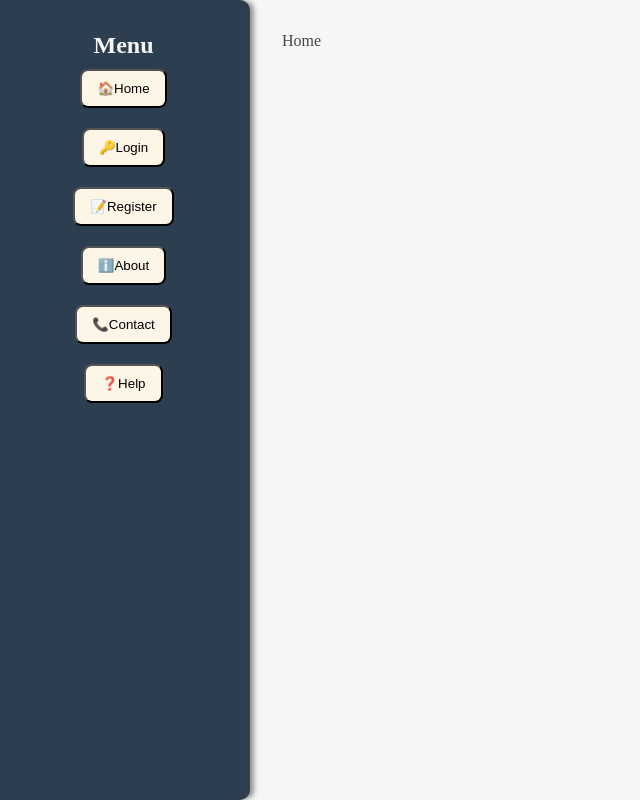
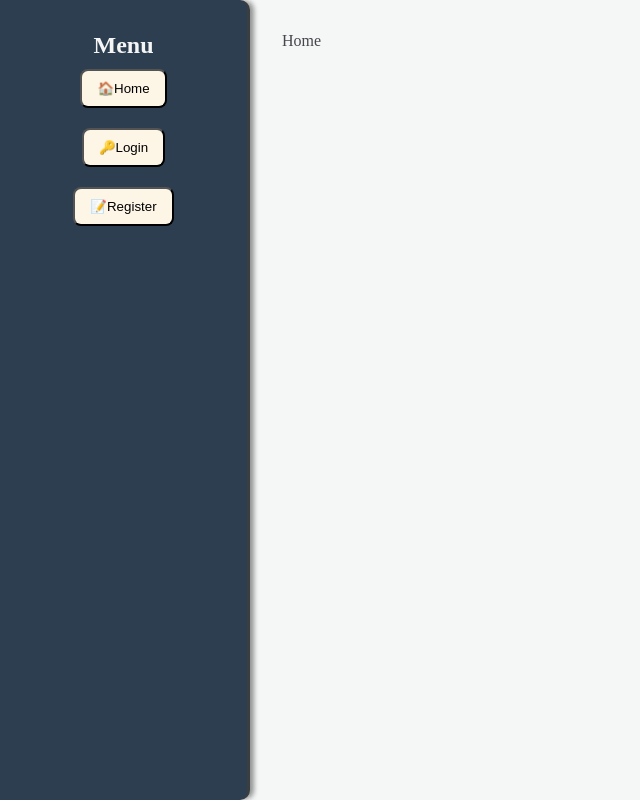
Before and after one commit to Krlosd96/proyectoFinalNotebook, a React (Vite) app: page / in a window 1280 px wide. Shown: the whole page, without its empty margins (0-640 px from the left). Built offline with nearby package versions, Linux system fonts and the light colour scheme.

Commit message:
Correccion

```diff
--- a/src/components/LandingPage.jsx
+++ b/src/components/LandingPage.jsx
@@ -1,6 +1,6 @@
-import Login from "./Login";
-import Sidebar from "./Sidebar";
-import Register from "./Register";
+import Login from "./Login.jsx";
+import Sidebar from "./Sidebar.jsx";
+import Register from "./Register.jsx";
 import "../styles/LandingPage.css";
 
 export default function LandingPage({
@@ -19,12 +19,6 @@ export default function LandingPage({
         return <Login onLogin={onLogin} />;
       case 3:
         return <Register onRegister={onRegister} />;
-      case 4:
-        return <div>About</div>;
-      case 5:
-        return <div>Contact</div>;
-      case 6:
-        return <div>Help</div>;
       default:
         return <div>Home</div>;
     }
--- a/src/components/Layout.jsx
+++ b/src/components/Layout.jsx
@@ -1,5 +1,5 @@
-import Sidebar from "./Sidebar";
-import MainContent from "./MainContent";
+import Sidebar from "./Sidebar.jsx";
+import MainContent from "./MainContent.jsx";
 import "../styles/Layout.css";
 
 export default function Layout({
--- a/src/components/MainContent.jsx
+++ b/src/components/MainContent.jsx
@@ -1,9 +1,9 @@
 import "../styles/MainContent.css";
 import { useState, useEffect } from "react";
-import TransactionHistory from "./TransactionHistory";
-import Overview from "./Overview";
-import AddTransaction from "./AddTransaction";
-import { formatCurrency } from "../App";
+import TransactionHistory from "./TransactionHistory.jsx";
+import Overview from "./Overview.jsx";
+import AddTransaction from "./AddTransaction.jsx";
+import { formatCurrency } from "../App.jsx";
 
 export default function MainContent({
   children,
@@ -41,12 +41,7 @@ export default function MainContent({
             onDeleteTransaction={onDeleteTransaction}
           />
         );
-      case 3:
-        return <div>Budgets</div>;
-      case 4:
-        return <div>Reports</div>;
-      case 5:
-        return <div>Settings</div>;
+
       default:
         return <Overview transacciones={transacciones} user={user} />;
     }
--- a/src/components/Overview.jsx
+++ b/src/components/Overview.jsx
@@ -1,6 +1,5 @@
-import StatCard from "./StatCard";
+import StatCard from "./StatCard.jsx";
 import { useState } from "react";
-import { formatCurrency } from "../App";
 
 export default function Overview({ transacciones, user }) {
   console.log("Transacciones en Overview:", transacciones);
@@ -24,7 +23,7 @@ export default function Overview({ transacciones, user }) {
   const agruparPorMes = (tr) => {
     return tr.reduce((acc, tx) => {
       if (!tx.fecha) return acc; // Skip transactions without a date
-      const mes = months[parseInt(tx.fecha.split("/")[0]) - 1]; // Assuming the date format is DD/MM/YYYY
+      const mes = months[parseInt(tx.fecha.split("-")[1]) - 1]; // Assuming the date format is DD-MM-YYYY
       acc[mes] = acc[mes] || { ingresos: 0, egresos: 0 };
       if (tx.tipo === "ingreso") {
         acc[mes].ingresos += tx.monto;
--- a/src/components/Sidebar.jsx
+++ b/src/components/Sidebar.jsx
@@ -4,18 +4,12 @@ export default function Sidebar({ user, activeTab, setActiveTab, onLogout }) {
   const privateMenu = [
     { id: 1, name: "Overview", icon: "📊" },
     { id: 2, name: "Transactions", icon: "💳" },
-    { id: 3, name: "Budgets", icon: "💰" },
-    { id: 4, name: "Reports", icon: "📈" },
-    { id: 5, name: "Settings", icon: "⚙️" },
   ];
 
   const publicMenu = [
     { id: 1, name: "Home", icon: "🏠" },
     { id: 2, name: "Login", icon: "🔑" },
     { id: 3, name: "Register", icon: "📝" },
-    { id: 4, name: "About", icon: "ℹ️" },
-    { id: 5, name: "Contact", icon: "📞" },
-    { id: 6, name: "Help", icon: "❓" },
   ];
 
   const activeMenu = user === null ? publicMenu : privateMenu;
--- a/src/components/StatCard.jsx
+++ b/src/components/StatCard.jsx
@@ -1,5 +1,5 @@
 import "../styles/mainContent.css";
-import { formatCurrency } from "../App";
+import { formatCurrency } from "../App.jsx";
 
 export default function StatCard({ title, value, icon }) {
   return (
--- a/src/components/TransactionHistory.jsx
+++ b/src/components/TransactionHistory.jsx
@@ -1,6 +1,6 @@
 import "../styles/MainContent.css";
 import { useState } from "react";
-import { formatCurrency } from "../App";
+import { formatCurrency } from "../App.jsx";
 
 export default function TransactionHistory({
   transacciones,
```
Also changed, not shown: image.png (added), 1 other file (tests, documents, lock files or other folders).
